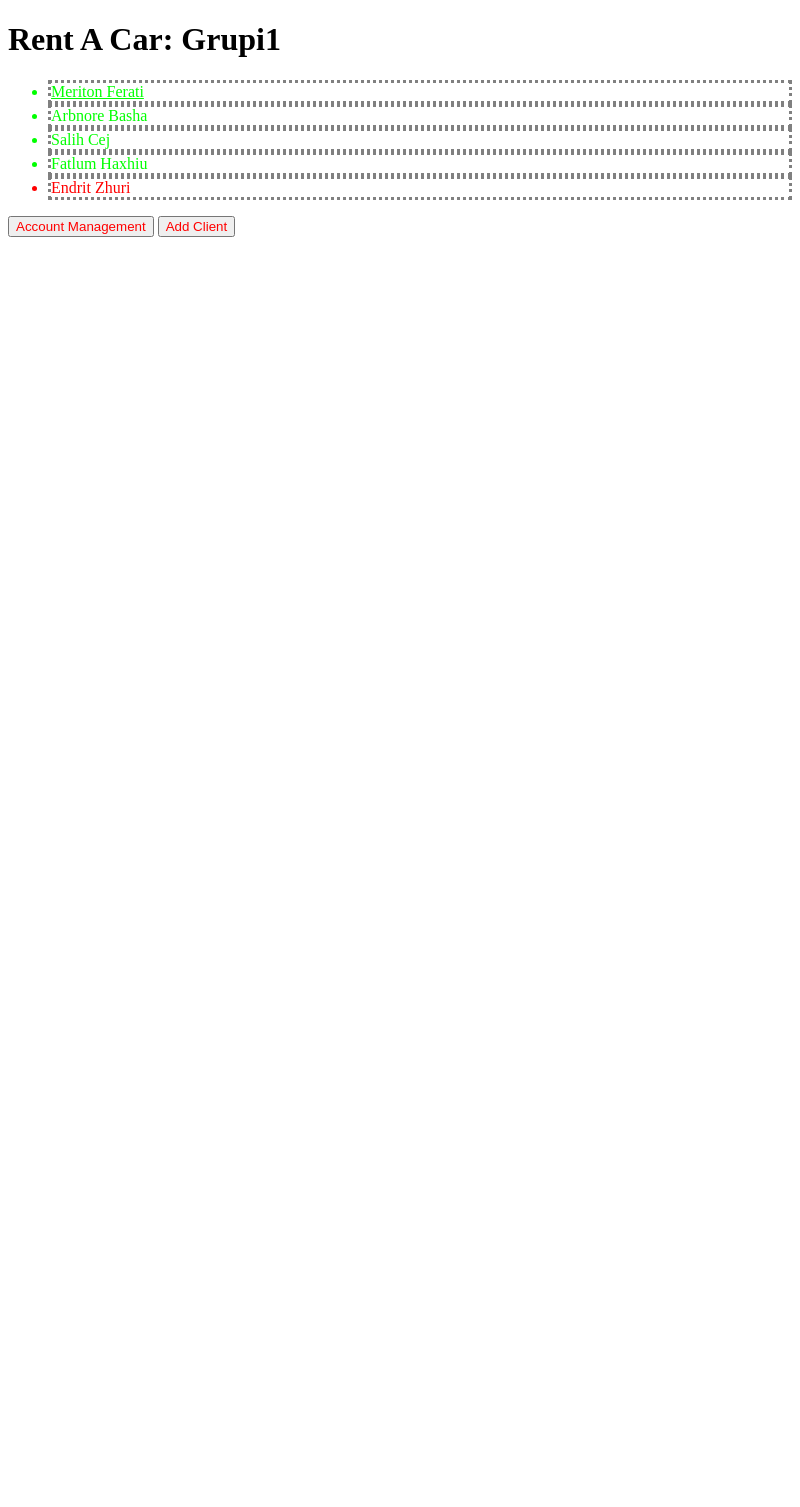
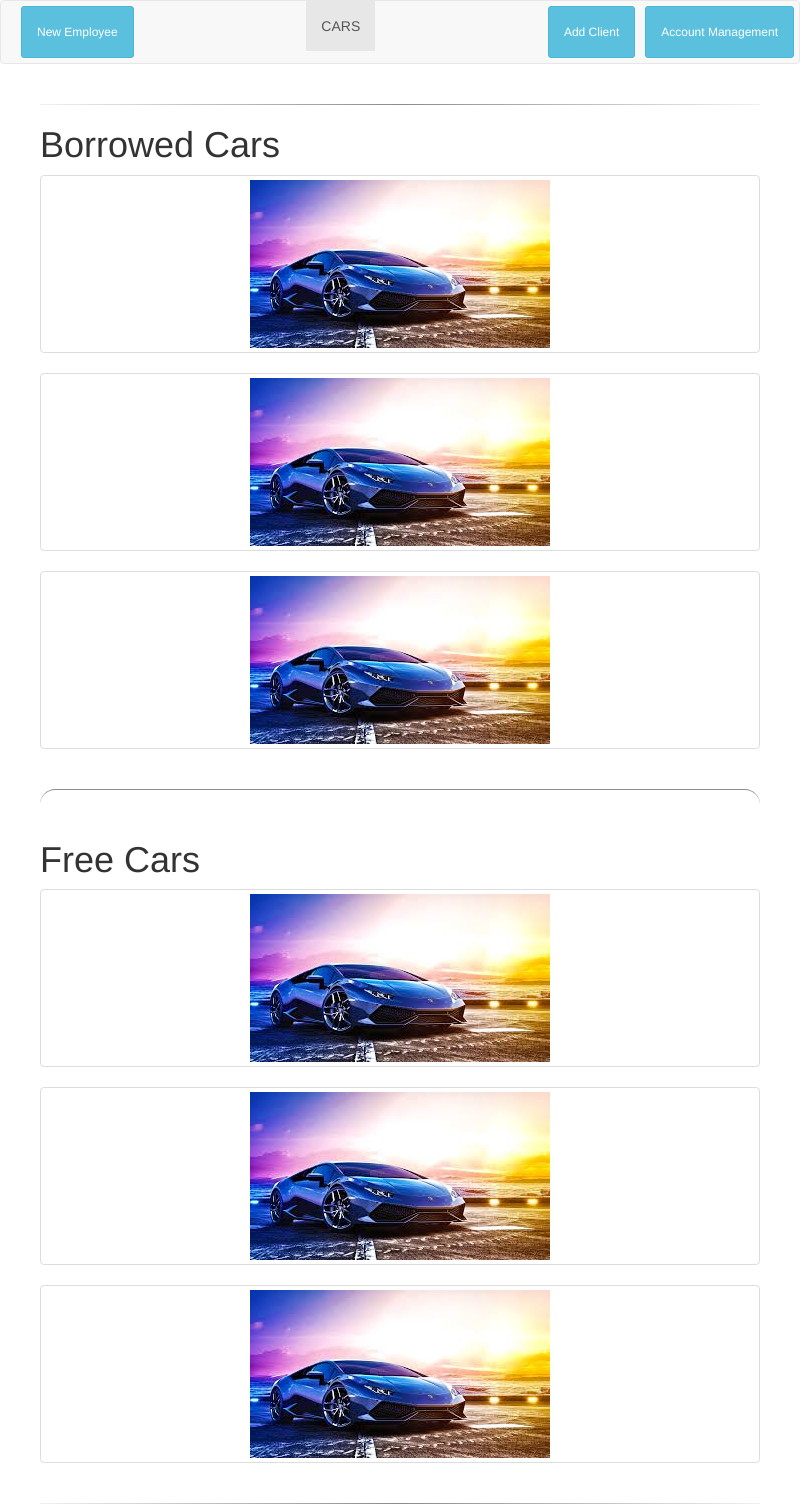
Before and after one commit to meritonf/Electron_Rent_a_Car, an Electron app: page index.html in a window 800 px wide. Before the commit the page ends 800 px from the top, so only its background shows below. Drawn offline with nearby package versions, Linux system fonts and the light colour scheme.

Commit message:
Added Navbar and cars for rent.

```diff
--- a/index.html
+++ b/index.html
@@ -2,23 +2,79 @@
 <html>
     <head>
         <meta charset="utf-8">
+        <link rel="stylesheet" href="node_modules/bootstrap/dist/css/bootstrap.min.css">
+        <link rel="stylesheet" href="style/navbar.css">
+        <link rel="stylesheet" href="style/hr.css">
         <title>Rent A Car</title>
     </head>
     <body>
+       <div id="navbar">
+           <nav class="navbar navbar-default" role="navigation">
+                <div class="navbar-header">
+                    <button type="button" class="navbar-toggle" data-toggle="collapse" data-target=".navbar-collapse">
+                    <span class="icon-bar"></span>
+                    <span class="icon-bar"></span>
+                    <span class="icon-bar"></span>
+                    </button>
+                </div>
+                <div class="navbar-collapse collapse">
+                    <ul class="nav navbar-nav">
+                    <li class="navbar-left"><a class="btn btn-info btn-xs"  onclick="addEmployeeWindow()">New Employee</a></li>
+                    <li class="active"><a href="#">CARS</a></li>
+                    <li class="navbar-right"><a class="btn btn-info btn-xs"  onclick="accountManagementWindow()">Account Management</a></li>
+                    <li class="navbar-right"><a class="btn btn-info btn-xs"  onclick="addClientWindow()">Add Client</a></li>
+                    </ul>
+                </div>
+            </nav>
+       </div>
         <div class="container">
-            <h1>Rent A Car: Grupi1</h1>
-            <div id="teamMembers">
-                <ul>
-                    <li class="list-group-item" style="color:lime; border:grey dotted; text-decoration:underline;">Meriton Ferati</li>
-                    <li class="list-group-item" style="color:lime; border:grey dotted;">Arbnore Basha</li>
-                    <li class="list-group-item" style="color:lime; border:grey dotted;">Salih Cej</li>
-                    <li class="list-group-item" style="color:lime; border:grey dotted;">Fatlum Haxhiu</li>
-                    <li class="list-group-item" style="color:red; border:grey dotted;">Endrit Zhuri</li>
-                </ul>
+            <hr class="footer">
+            <h1>Borrowed Cars</h1>
+
+            <div class="row">
+                <div class="col-md-4">
+                    <div class="thumbnail">
+                        <img src="img/lambo.jpg" class="img-responsive" alt="Lamborghini" >
+                    </div>
+                </div>
+                <div class="col-md-4">
+                    <div class="thumbnail">
+                        <img src="img/lambo.jpg" class="img-responsive" alt="Lamborghini" >
+                    </div>
+                </div>
+                <div class="col-md-4">
+                    <div class="thumbnail">
+                        <img src="img/lambo.jpg" class="img-responsive" alt="Lamborghini" >
+                    </div>
+                </div>
+             </div>
+
+                <hr class="body">
+
+                <h1>Free Cars</h1>
+
+                <div class="row">
+                <div class="col-md-4">
+                    <div class="thumbnail">
+                        <img src="img/lambo.jpg" class="img-responsive" alt="Lamborghini" >
+                    </div>
+                </div>
+                <div class="col-md-4">
+                    <div class="thumbnail">
+                        <img src="img/lambo.jpg" class="img-responsive" alt="Lamborghini" >
+                    </div>
+                </div>
+                <div class="col-md-4">
+                    <div class="thumbnail">
+                        <img src="img/lambo.jpg" class="img-responsive" alt="Lamborghini" >
+                    </div>
+                </div>
+             </div>
+             <hr class="footer">
+
             </div>
+
         </div>
-        <button type="button" style="color:red;" onclick="accountManagementWindow()">Account Management</button>
-        <button type="button" style="color:red;" onclick="addClientWindow()">Add Client</button>
     </body>
     <script>
         console.log(process);
@@ -26,6 +82,11 @@
     <script>
         require('./renderer.js');
     </script>
+
+ <!--   <script>if(typeof module === 'object'){window.module = module;module = undefined;}</script>
+    <script src="/node_module/jquery/dist/jquery.min.js"></script>
+    <script>if(window.module) module=window.module;</script> -->
+
     <script>
         function accountManagementWindow(){
             const remote= require('electron').remote;
@@ -55,4 +116,25 @@
         }
 
     </script>
+
+        <script>
+        function addEmployeeWindow(){
+            const remote = require('electron').remote;
+            const BrowserWindow = remote.BrowserWindow;
+
+            addclientwindow = new BrowserWindow({
+                width:500,
+                height:500,
+                title: 'New Employee',
+                icon:__dirname + '/img/sys.png'
+            });
+            addclientwindow.loadURL('file://' + __dirname + '/newEmployee.html')
+        }
+
+    </script>
+  <!--  <script type="text/javascript">
+         $(document).ready(function(){
+             $('#menu').load('navbar.html');
+         });
+    </script> -->
 </html>
--- /dev/null
+++ b/style/hr.css
@@ -0,0 +1,27 @@
+
+hr.body {
+  height: 30px;
+  border-style: solid;
+  border-color: #8c8b8b;
+  border-width: 1px 0 0 0;
+  border-radius: 20px;
+}
+hr.body:before {
+  display: block;
+  content: "";
+  height: 30px;
+  margin-top: -31px;
+  border-style: solid;
+  border-color: #8c8b8b;
+  border-width: 0 0 1px 0;
+  border-radius: 20px;
+}
+
+hr.footer {
+  border: 0;
+  height: 1px;
+  background-image: -webkit-linear-gradient(left, #f0f0f0, #8c8b8b, #f0f0f0);
+  background-image: -moz-linear-gradient(left, #f0f0f0, #8c8b8b, #f0f0f0);
+  background-image: -ms-linear-gradient(left, #f0f0f0, #8c8b8b, #f0f0f0);
+  background-image: -o-linear-gradient(left, #f0f0f0, #8c8b8b, #f0f0f0);
+}
--- /dev/null
+++ b/style/navbar.css
@@ -0,0 +1,18 @@
+@media (min-width: 768px) {
+  .navbar-nav {
+    width: 100%;
+    text-align: center;
+  }
+  .navbar-nav > li {
+    float: none;
+    display: inline-block;
+  }
+  .navbar-nav > li.navbar-right {
+    float: right !important;
+  }
+  .navbar-nav > li > a.btn{
+      margin:5px;
+      color:white;
+      padding: -20px;
+  }
+}
```
Also changed, not shown: img/lambo.jpg (added).
